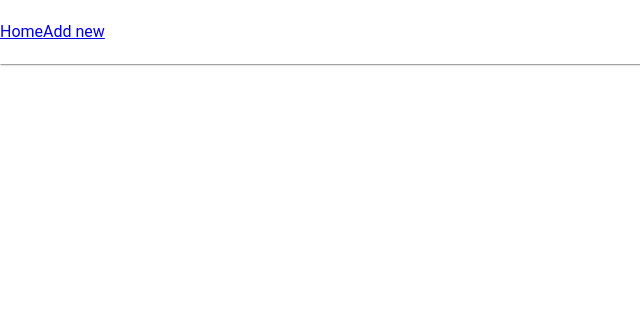
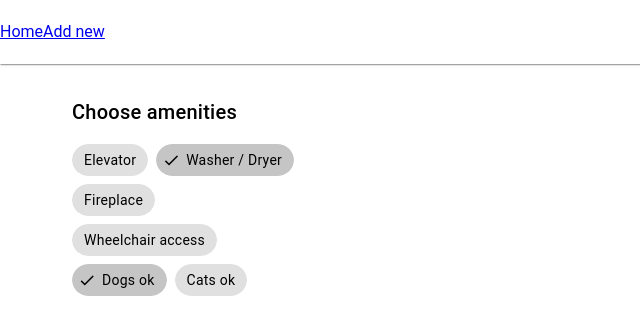
Before and after one commit to dgtvc/hackyeah2022-krk, a Vue app in the folder trashFrontend/: page / in a window 1280 px wide. Shown: the top 334 px of the page, without its empty margins (0-640 px from the left). Built offline with nearby package versions, Linux system fonts and the light colour scheme.

Commit message:
Setup icons, add chips

```diff
--- a/trashFrontend/package.json
+++ b/trashFrontend/package.json
@@ -16,6 +16,7 @@
     "vuetify": "^3.0.1"
   },
   "devDependencies": {
+    "@mdi/font": "^7.0.96",
     "@rushstack/eslint-patch": "^1.1.4",
     "@types/node": "^16.11.68",
     "@vitejs/plugin-vue": "^3.1.2",
--- a/trashFrontend/src/main.ts
+++ b/trashFrontend/src/main.ts
@@ -4,16 +4,25 @@ import { createPinia } from "pinia";
 import App from "./App.vue";
 import router from "./router";
 
+import "@mdi/font/css/materialdesignicons.css";
 import "./assets/main.css";
 
 import "vuetify/styles";
 import { createVuetify } from "vuetify";
+import { aliases, mdi } from "vuetify/iconsets/mdi";
 import * as components from "vuetify/components";
 import * as directives from "vuetify/directives";
 
 const vuetify = createVuetify({
   components,
   directives,
+  icons: {
+    defaultSet: "mdi",
+    aliases,
+    sets: {
+      mdi,
+    },
+  },
 });
 
 const app = createApp(App);
--- a/trashFrontend/src/views/HomeView.vue
+++ b/trashFrontend/src/views/HomeView.vue
@@ -1,5 +1,37 @@
-<script setup lang="ts"></script>
+<script setup lang="ts">
+import { ref } from "vue";
+
+const amenities = ref([1, 4]);
+</script>
 
 <template>
-  <main></main>
+  <v-container>
+    <v-row>
+      <v-col cols="3">
+        <section class="leftBar">
+          <v-card-text>
+            <h2 class="text-h6 mb-2">Choose amenities</h2>
+
+            <v-chip-group v-model="amenities" column multiple>
+              <v-chip filter outlined> Elevator </v-chip>
+              <v-chip filter outlined> Washer / Dryer </v-chip>
+              <v-chip filter outlined> Fireplace </v-chip>
+              <v-chip filter outlined> Wheelchair access </v-chip>
+              <v-chip filter outlined> Dogs ok </v-chip>
+              <v-chip filter outlined> Cats ok </v-chip>
+            </v-chip-group>
+          </v-card-text>
+        </section>
+      </v-col>
+      <v-col cols="9">
+        <RouterView />
+      </v-col>
+    </v-row>
+  </v-container>
 </template>
+
+<style>
+.v-selection-control {
+  flex-direction: row-reverse;
+}
+</style>
```
Also changed, not shown: 1 other file (tests, documents, lock files or other folders).
